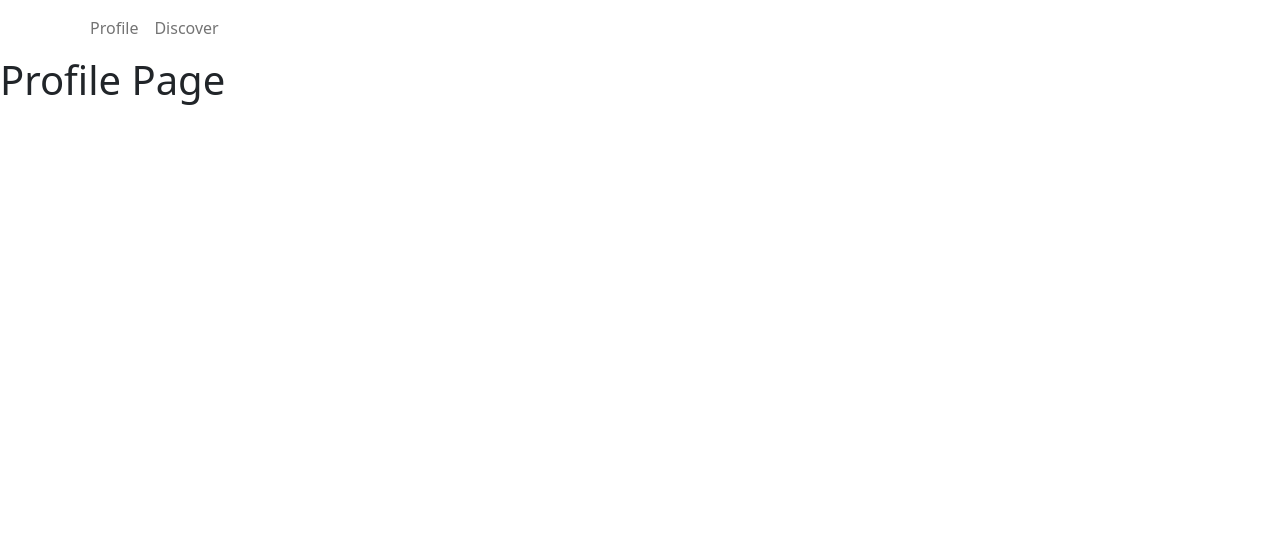
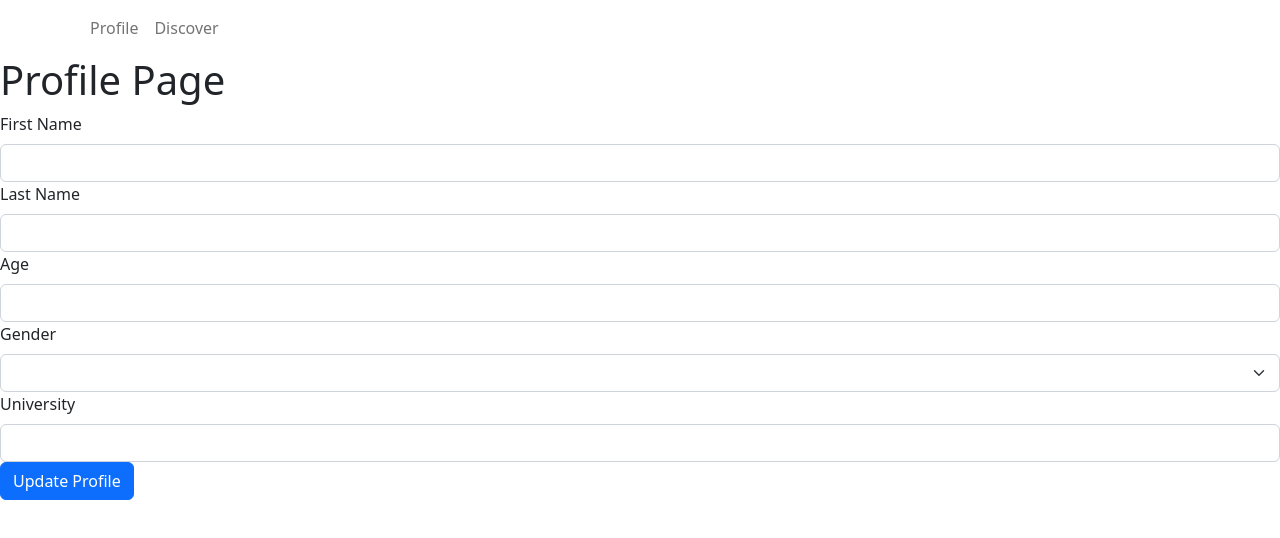
Before and after one commit to harrisasthaa/Roomie-Connect, a React (Create React App) app in the folder roommate-finder/: page /profile in a window 1280 px wide. Shown: the top 538 px of the page. Built offline with nearby package versions, Linux system fonts and the light colour scheme.

Commit message:
Added fields to profile page

```diff
--- a/roommate-finder/src/components/Profile.js
+++ b/roommate-finder/src/components/Profile.js
@@ -1,8 +1,28 @@
 import React from 'react';
+import {Form, Button} from 'react-bootstrap';
+
 
 function Profile(props) {
     return <div>
         <h1>Profile Page</h1>
+        <Form>
+            <Form.Label htmlFor="first name">First Name</Form.Label>
+            <Form.Control id="first name"></Form.Control>
+            <Form.Label htmlFor="last name">Last Name</Form.Label>
+            <Form.Control id="last name"></Form.Control>
+            <Form.Label htmlFor="age">Age</Form.Label>
+            <Form.Control id="age"></Form.Control>
+            <Form.Label htmlFor="gender">Gender</Form.Label>
+            <Form.Select id="gender">
+                <option></option>
+                <option>Male</option>
+                <option>Female</option>
+                <option>Non-Binary</option>
+            </Form.Select>
+            <Form.Label htmlFor="university">University</Form.Label>
+            <Form.Control id="university"></Form.Control>
+        </Form>
+        <Button>Update Profile</Button>
     </div>
 }
 
```
